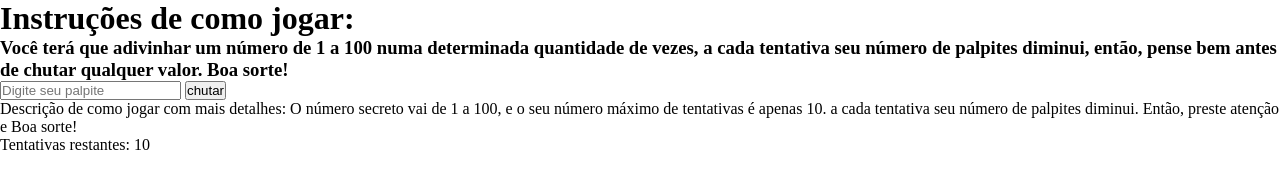
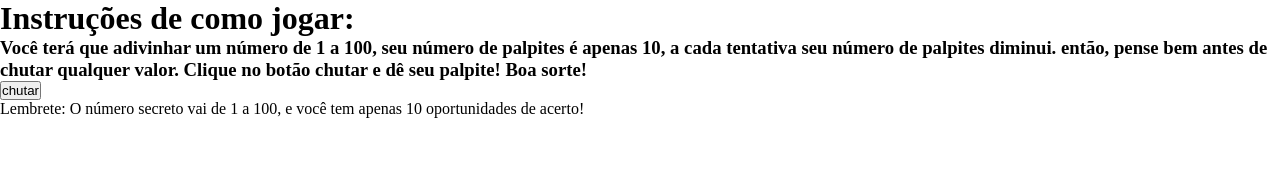
Before and after one commit to Jeffboy1993/Jogo-de-adivinha--o, a plain HTML site: page index.html in a window 1280 px wide. Drawn offline with Linux system fonts and the light colour scheme.

Commit message:
atualização do código

```diff
--- a/index.html
+++ b/index.html
@@ -11,17 +11,13 @@
     <!-- Menu -->
     <main>
         <h1>Instruções de como jogar:</h1>
-        <h3>Você terá que adivinhar um número de 1 a 100 numa determinada quantidade de vezes, a cada tentativa seu número de palpites diminui, então, pense bem antes de chutar qualquer valor. Boa sorte!</h3>
+        <h3>Você terá que adivinhar um número de 1 a 100, seu número de palpites é apenas 10, a cada tentativa seu número de palpites diminui. então, pense bem antes de chutar qualquer valor. Clique no botão chutar e dê seu palpite! Boa sorte!</h3>
 
     <!-- Formulário -->
      <form>
-        <input id="valor" type="number" placeholder="Digite seu palpite" />
         <button type="button" onclick="jogoDeAdivinhacao()">chutar</button>
-        <p id="message">Descrição de como jogar com mais detalhes: O número secreto vai de 1 a 100, e o seu número máximo de tentativas é apenas 10. a cada tentativa seu número de palpites diminui. Então, preste atenção e Boa sorte!</p>
-        <p id="attempts">Tentativas restantes: <span id="remaining-attempts">10</span></p>
-
-     </form>
+        <p id="message">Lembrete: O número secreto vai de 1 a 100, e você tem apenas 10 oportunidades de acerto!</p>
+    </form>
     </main>
-
-</body>
+    </body>
 </html>
```
